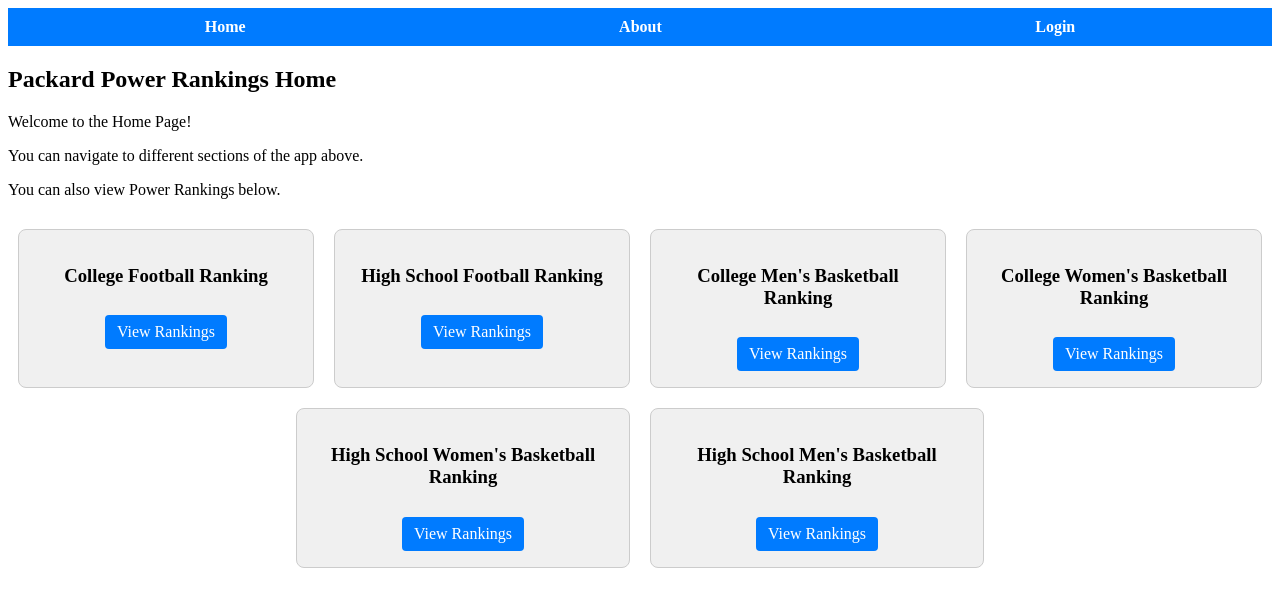
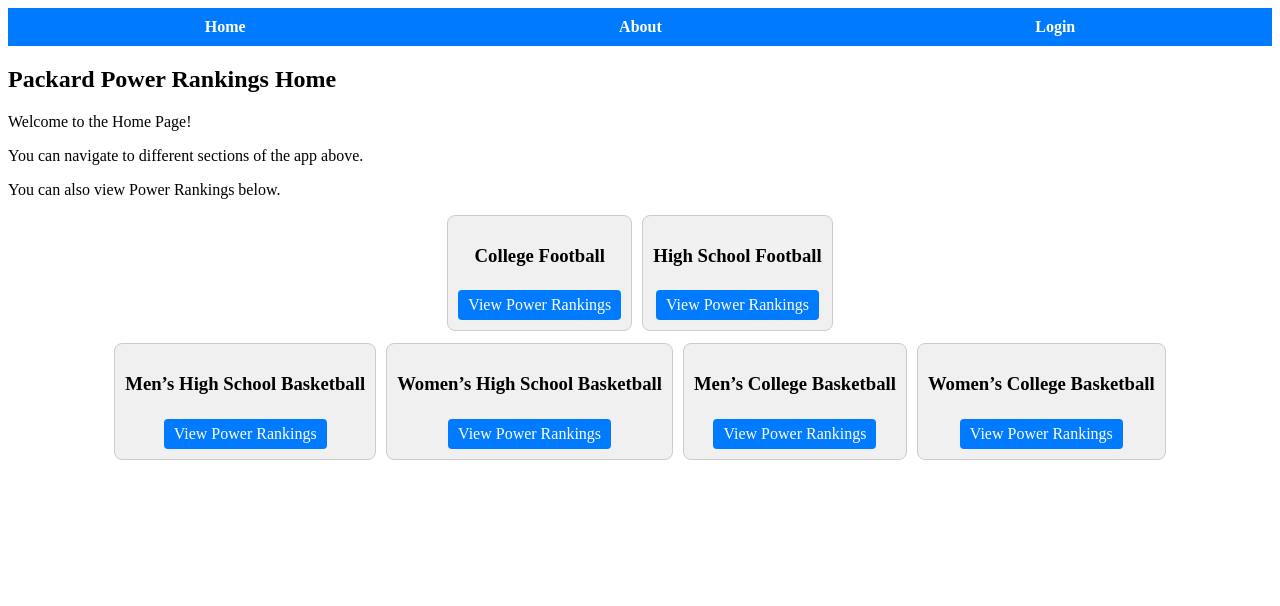
Before and after one commit to Packard-Power-Rankings/ppr, a React (Create React App) app in the folder frontend/: page / in a window 1280 px wide. Shown: the top 606 px of the page. Built offline with nearby package versions, Linux system fonts and the light colour scheme; no server answers.

Commit message:
get_route_overhaul

```diff
--- a/frontend/src/App.js
+++ b/frontend/src/App.js
@@ -1,13 +1,10 @@
-// src/App.js
-// Main application component
-
 import React, { useState } from 'react';
 import { BrowserRouter as Router, Route, Routes, Link } from 'react-router-dom';
 import Home from './components/Home';
 import About from './components/About';
 import Login from './components/Login';
-//import SportForm from './components/SportForm';
 import AdminPage from './components/AdminPage';
+import TeamsPage from './components/TeamsPage';
 import './Nav.css';
 
 const App = () => {
@@ -40,6 +37,7 @@ const App = () => {
                 <Route path="/admin" element={isLoggedIn ? <AdminPage /> : <Login onLogin={handleLogin} />} />
                 <Route path="/about" element={<About />} />
                 <Route path="/login" element={<Login onLogin={handleLogin} />} />
+                <Route path="/teams/:sportType" element={<TeamsPage />} />
             </Routes>
         </Router>
     );
--- a/frontend/src/Nav.css
+++ b/frontend/src/Nav.css
@@ -1,7 +1,9 @@
 /* src/Nav.css */
 nav {
-    display: flex; /* Use Flexbox for layout */
-    justify-content: space-around; /* Space links evenly */
+    display: flex;
+    /* Use Flexbox for layout */
+    justify-content: space-around;
+    /* Space links evenly */
     background-color: #007bff;
     padding: 10px;
 }
--- a/frontend/src/components/Home.css
+++ /dev/null
@@ -1,13 +0,0 @@
-/* src/Home.css */
-.ranking-tiles {
-    display: flex;
-    flex-wrap: wrap;
-    justify-content: center; /* Center tiles horizontally */
-    margin-top: 20px;
-}
-
-.ranking-tile {
-    flex: 1 1 200px; /* Adjusts tile size */
-    max-width: 300px; /* Max width for each tile */
-    margin: 10px; /* Space between tiles */
-}
--- a/frontend/src/components/Home.js
+++ b/frontend/src/components/Home.js
@@ -1,52 +1,8 @@
 // src/components/Home.js
-import React, { useState, useEffect } from 'react';
-import { Link } from 'react-router-dom';
-import RankingTile from './RankingTile'; // Import the RankingTile component
-import './Home.css'; // Create a CSS file for Home page styles
+import React from 'react';
+import SportsRankings from './RankingTile.js';
 
 const Home = () => {
-    // Define state for each ranking
-    const [collegeFootballRanking, setCollegeFootballRanking] = useState(null);
-    const [hsFootballRanking, setHsFootballRanking] = useState(null);
-    const [mensCollegeBasketballRanking, setMensCollegeBasketballRanking] = useState(null);
-    const [womensCollegeBasketballRanking, setWomensCollegeBasketballRanking] = useState(null);
-    const [womensBasketballRanking, setWomensBasketballRanking] = useState(null);
-    const [mensBasketballRanking, setMensBasketballRanking] = useState(null);
-
-    // Fetch data from the backend when the component mounts
-    useEffect(() => {
-        // Fetch rankings data from the respective FastAPI endpoints
-        fetch('http://localhost:8000/college-football/')
-            .then(response => response.json())
-            .then(data => setCollegeFootballRanking(data))
-            .catch(error => console.error('Error fetching college football ranking:', error));
-
-        fetch('http://localhost:8000/hs-football/')
-            .then(response => response.json())
-            .then(data => setHsFootballRanking(data))
-            .catch(error => console.error('Error fetching high school football ranking:', error));
-
-        fetch('http://localhost:8000/mens-college-basketball/')
-            .then(response => response.json())
-            .then(data => setMensCollegeBasketballRanking(data))
-            .catch(error => console.error('Error fetching men\'s college basketball ranking:', error));
-
-        fetch('http://localhost:8000/womens-college-basketball/')
-            .then(response => response.json())
-            .then(data => setWomensCollegeBasketballRanking(data))
-            .catch(error => console.error('Error fetching women\'s college basketball ranking:', error));
-
-        fetch('http://localhost:8000/womens-basketball/')
-            .then(response => response.json())
-            .then(data => setWomensBasketballRanking(data))
-            .catch(error => console.error('Error fetching high school women\'s basketball ranking:', error));
-
-        fetch('http://localhost:8000/mens-basketball/')
-            .then(response => response.json())
-            .then(data => setMensBasketballRanking(data))
-            .catch(error => console.error('Error fetching high school men\'s basketball ranking:', error));
-    }, []);  // Empty array ensures this runs once when the component mounts
-
     return (
         <div>
             <h2>Packard Power Rankings Home</h2>
@@ -54,15 +10,7 @@ const Home = () => {
             <p>You can navigate to different sections of the app above.</p>
             <p>You can also view Power Rankings below.</p>
 
-            <div className="ranking-tiles">
-                {/* Pass the fetched rankings as props to the RankingTile components */}
-                <RankingTile title="College Football Ranking" link="/college-football-ranking" data={collegeFootballRanking} />
-                <RankingTile title="High School Football Ranking" link="/hs-football-ranking" data={hsFootballRanking} />
-                <RankingTile title="College Men's Basketball Ranking" link="/mens-college-basketball-ranking" data={mensCollegeBasketballRanking} />
-                <RankingTile title="College Women's Basketball Ranking" link="/womens-college-basketball-ranking" data={womensCollegeBasketballRanking} />
-                <RankingTile title="High School Women's Basketball Ranking" link="/womens-basketball-ranking" data={womensBasketballRanking} />
-                <RankingTile title="High School Men's Basketball Ranking" link="/mens-basketball-ranking" data={mensBasketballRanking} />
-            </div>
+            <SportsRankings />
         </div>
     );
 };
--- a/frontend/src/components/RankingTile.css
+++ b/frontend/src/components/RankingTile.css
@@ -1,13 +1,29 @@
 /* src/RankingTile.css */
+.ranking-tiles {
+    display: grid; /* Enable Grid layout */
+    grid-template-rows: auto auto; /* Two rows for football and basketball */
+    gap: 2px; /* Keep a small gap between tiles */
+    margin: 0; /* Reset margin for parent container */
+}
+
+.tile-row {
+    display: flex; /* Use Flexbox for each row */
+    justify-content: center; /* Center align tiles in each row */
+    margin-bottom: 10px; /* Increase space between rows */
+}
+
 .ranking-tile {
     background-color: #f0f0f0;
     border: 1px solid #ccc;
     border-radius: 8px;
-    padding: 16px;
-    margin: 10px;
+    padding: 10px; /* Keep padding as is for internal spacing */
+    margin: 0 5px; /* Add horizontal margin for spacing between tiles */
     text-align: center;
     transition: transform 0.2s;
     cursor: pointer;
+    width: auto; /* Adjust width for better fit */
+    height: auto; /* Let height adjust based on content */
+    flex-shrink: 0; /* Prevent shrinking */
 }
 
 .ranking-tile:hover {
@@ -16,8 +32,8 @@
 
 .tile-link {
     display: inline-block;
-    margin-top: 10px;
-    padding: 8px 12px;
+    margin-top: 5px; /* Decrease margin for the link */
+    padding: 6px 10px; /* Adjust padding */
     background-color: #007bff;
     color: white;
     border-radius: 4px;
--- a/frontend/src/components/RankingTile.js
+++ b/frontend/src/components/RankingTile.js
@@ -1,12 +1,63 @@
-// src/components/RankingTile.js
 import React from 'react';
-import './RankingTile.css'; // Create a CSS file for styling
+import { Link } from 'react-router-dom';
+import './RankingTile.css';
 
-const RankingTile = ({ title, link }) => {
+const RankingTile = () => {
+    const footballSports = [
+        {
+            title: 'College Football',
+            link: '/teams/football', // Link to the TeamsPage for football
+        },
+        {
+            title: 'High School Football',
+            link: '/teams/football',
+        },
+    ];
+
+    const basketballSports = [
+        {
+            title: 'Men’s High School Basketball',
+            link: '/teams/basketball', // Link to the TeamsPage for basketball
+        },
+        {
+            title: 'Women’s High School Basketball',
+            link: '/teams/basketball',
+        },
+        {
+            title: 'Men’s College Basketball',
+            link: '/teams/basketball',
+        },
+        {
+            title: 'Women’s College Basketball',
+            link: '/teams/basketball',
+        },
+    ];
+
     return (
-        <div className="ranking-tile">
-            <h3>{title}</h3>
-            <a href={link} className="tile-link">View Rankings</a>
+        <div className="ranking-tiles">
+            {/* Row for football tiles */}
+            <div className="tile-row">
+                {footballSports.map((sport, index) => (
+                    <div key={index} className="ranking-tile">
+                        <h3>{sport.title}</h3>
+                        <Link to={sport.link} className="tile-link"> {/* Use Link instead of button */}
+                            View Power Rankings
+                        </Link>
+                    </div>
+                ))}
+            </div>
+
+            {/* Row for basketball tiles */}
+            <div className="tile-row">
+                {basketballSports.map((sport, index) => (
+                    <div key={index} className="ranking-tile">
+                        <h3>{sport.title}</h3>
+                        <Link to={sport.link} className="tile-link"> {/* Use Link instead of button */}
+                            View Power Rankings
+                        </Link>
+                    </div>
+                ))}
+            </div>
         </div>
     );
 };
--- /dev/null
+++ b/frontend/src/components/TeamsPage.js
@@ -0,0 +1,52 @@
+import React, { useEffect, useState } from 'react';
+import { useParams } from 'react-router-dom';
+
+const TeamsPage = () => {
+    const { sportType } = useParams(); // Get sportType from the URL
+    const [teams, setTeams] = useState([]);
+    const [error, setError] = useState(null);
+    const [loading, setLoading] = useState(true);
+
+    const fetchTeams = async () => {
+        setLoading(true);
+        try {
+            const response = await fetch(`http://localhost:8000/${sportType}/?gender=mens&level=college`);
+            if (!response.ok) {
+                throw new Error(`HTTP error! status: ${response.status}`);
+            }
+            const data = await response.json();
+            if (data.data && Array.isArray(data.data.data)) {
+                setTeams(data.data.data);
+            } else {
+                throw new Error('Expected an array of teams');
+            }
+        } catch (err) {
+            console.error(err);
+            setError(err.message);
+        } finally {
+            setLoading(false);
+        }
+    };
+
+    useEffect(() => {
+        fetchTeams(); // Fetch teams when the component mounts
+    }, [sportType]);
+
+    if (loading) return <p>Loading...</p>;
+    if (error) return <p>Error: {error}</p>;
+
+    return (
+        <div>
+            <h2>{sportType.charAt(0).toUpperCase() + sportType.slice(1)} Teams</h2>
+            <div className="team-list">
+                {teams.map(team => (
+                    <div key={team.team_id} className="team-info">
+                        <p>{team.team_name}</p>
+                    </div>
+                ))}
+            </div>
+        </div>
+    );
+};
+
+export default TeamsPage;
```
